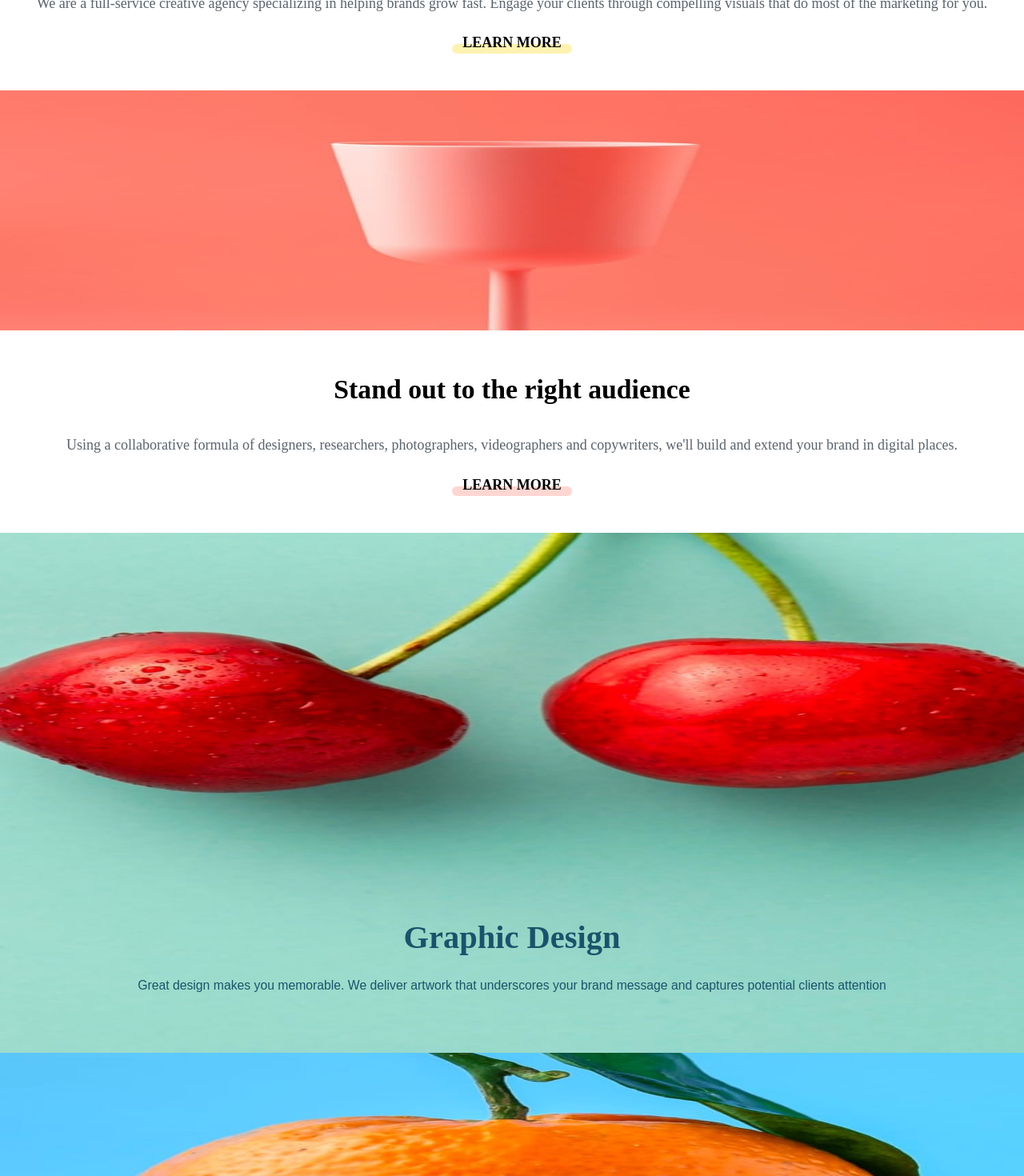
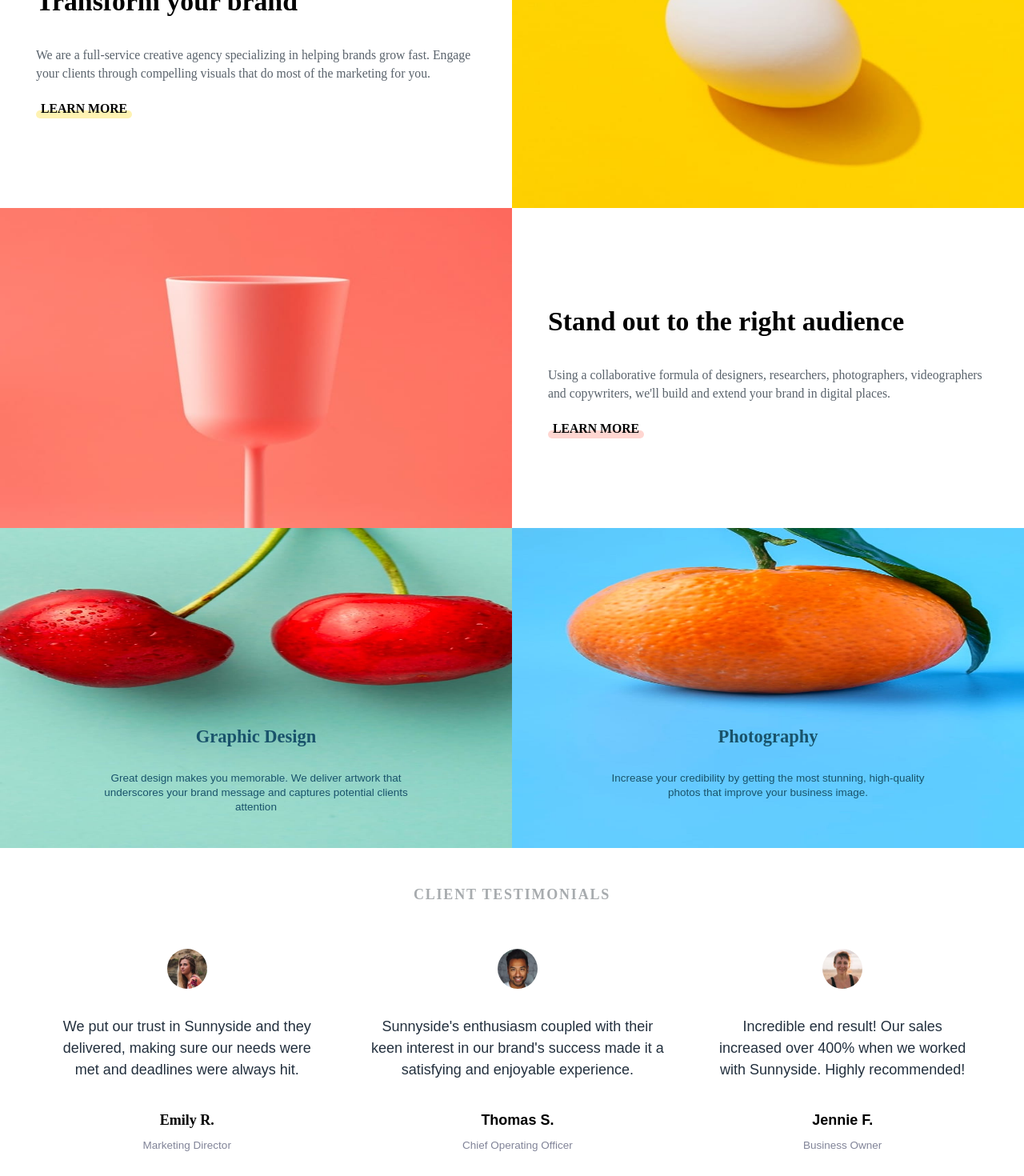
Before and after one commit to MikevPeeren/sunnyside-agency-landing-page, a Next.js app: page / in a window 1280 px wide. Shown: the part 940-2410 px from the top of the page at 80% size. Built offline with nearby package versions, Linux system fonts and the light colour scheme.

Commit message:
:iphone: Responsiveness improved Desktop version added

```diff
--- a/components/ImageText.tsx
+++ b/components/ImageText.tsx
@@ -5,12 +5,14 @@ interface IImageText {
 
 const ImageText = ({ title, content }: IImageText) => {
   return (
-    <div className="absolute left-1/2 bottom-10 w-full -translate-x-1/2 text-center">
+    <div className="absolute left-1/2 bottom-10 w-full md:w-3/4 md:h-[110px] -translate-x-1/2 text-center">
       <div className="flex flex-col justify-between">
-        <h1 className="font-fraunces font-black text-4xl text-dark-blue">
+        <h1 className="font-fraunces font-black text-4xl md:text-xl text-dark-blue">
           {title}
         </h1>
-        <p className="m-6 text-sm font-barlow text-dark-blue">{content}</p>
+        <p className="m-6 text-sm md:text-xs font-barlow text-dark-blue">
+          {content}
+        </p>
       </div>
     </div>
   );
--- a/components/Testimonials.tsx
+++ b/components/Testimonials.tsx
@@ -2,10 +2,11 @@ import Image from "next/image";
 
 const Testimonials = () => {
   return (
-    <div className="flex flex-col align-center justify-center text-center">
-      <h1 className="my-6 mt-14 tracking-widest text-gray-blue font-black font-fraunces">
+    <div className="flex flex-col justify-center text-center">
+      <h1 className="my-6 mt-14 md:mt-10 tracking-widest text-gray-blue font-black font-fraunces">
         CLIENT TESTIMONIALS
       </h1>
+      <div className="flex flex-col md:flex-row md:mx-8">
         <section className="m-6">
           <Image
             className="rounded-full"
@@ -67,6 +68,7 @@ const Testimonials = () => {
           </footer>
         </section>
       </div>
+    </div>
   );
 };
 
--- a/components/TextBlock.module.scss
+++ b/components/TextBlock.module.scss
@@ -3,9 +3,6 @@
   z-index: 1;
   display: block;
   padding: 0.25em 0 0.55em;
-  width: 150px;
-  margin-left: auto;
-  margin-right: auto;
 }
 
 .footer::after {
--- a/components/TextBlock.tsx
+++ b/components/TextBlock.tsx
@@ -8,12 +8,16 @@ interface ITextBlock {
 }
 
 const TextBlock = ({ header, content, footer, footerColor }: ITextBlock) => {
-  const yellowClassNames = `${styles.footer} p-4 uppercase font-black font-fraunces after:bg-yellow after:border-bg-yellow after:bg-opacity-30 cursor-pointer`;
-  const redClassNames = `${styles.footer} p-4 uppercase font-black font-fraunces after:bg-soft-red after:border-bg-soft-red  after:bg-opacity-30 cursor-pointer`;
+  const yellowClassNames = `${styles.footer} p-4 md:px-10 w-[150px] md:w-[120px] md:text-center mx-auto md:ml-10 uppercase font-black font-fraunces after:bg-yellow after:border-bg-yellow after:bg-opacity-30 cursor-pointer text-base md:text-sm`;
+  const redClassNames = `${styles.footer} p-4 md:px-10 w-[150px] md:w-[120px] md:text-center mx-auto md:ml-10 uppercase font-black font-fraunces after:bg-soft-red after:border-bg-soft-red after:bg-opacity-30 cursor-pointer text-base md:text-sm`;
   return (
-    <section className="flex flex-col align-center justify-center text-center my-8">
-      <h1 className="p-4 font-black font-fraunces text-3xl">{header}</h1>
-      <p className="p-4 font-fraunces text-very-dark-gray-blue">{content}</p>
+    <section className="flex flex-col justify-center text-center md:text-left my-8 md:w-2/4 md:order-1">
+      <h1 className="p-4 md:px-10 font-black font-fraunces text-3xl">
+        {header}
+      </h1>
+      <p className="p-4 md:px-10 font-fraunces text-very-dark-gray-blue text-base md:text-sm">
+        {content}
+      </p>
       <span
         className={footerColor === "yellow" ? yellowClassNames : redClassNames}
       >
--- a/pages/index.tsx
+++ b/pages/index.tsx
@@ -20,9 +20,9 @@ const Home: NextPage = () => {
         <div className="flex flex-col h-vh h-vw overflow-hidden">
           <div className="relative">
             <NavBar />
-            <div className="w-full relative h-[500px]">
+            <div className="w-full relative h-[500px] md:h-[800px]">
               <div className="absolute w-full">
-                <div className="w-full h-[500px] relative">
+                <div className="w-full h-[500px] md:h-[800px] relative">
                   <Image
                     src="/mobile/image-header.jpg"
                     alt="header image"
@@ -48,7 +48,8 @@ const Home: NextPage = () => {
               </div>
             </div>
           </div>
-          <div className="w-full h-[300px] relative">
+          <div className="md:flex md:flex-row">
+            <div className="w-full md:w-2/4 h-[300px] md:h-[400px] relative md:order-2">
               <Image
                 src="/mobile/image-transform.jpg"
                 alt="header image"
@@ -61,7 +62,9 @@ const Home: NextPage = () => {
               footer="Learn More"
               footerColor="yellow"
             />
-          <div className="w-full h-[300px] relative">
+          </div>
+          <div className="md:flex md:flex-row">
+            <div className="w-full md:w-2/4 h-[300px] md:h-[400px] relative md:order-none">
               <Image
                 src="/mobile/image-stand-out.jpg"
                 alt="header image"
@@ -74,9 +77,11 @@ const Home: NextPage = () => {
               footer="Learn More"
               footerColor="soft-red"
             />
-          <div className="w-full relative h-[650px]">
+          </div>
+          <div className="md:flex md:flex-row">
+            <div className="w-full relative h-[650px] md:h-[400px]">
               <div className="absolute w-full">
-              <div className="w-full h-[650px] relative">
+                <div className="w-full h-[650px] md:h-[400px] relative">
                   <Image
                     src="/mobile/image-graphic-design.jpg"
                     alt="header image"
@@ -89,9 +94,9 @@ const Home: NextPage = () => {
                 content="Great design makes you memorable. We deliver artwork that underscores your brand message and captures potential clients attention"
               />
             </div>
-          <div className="w-full relative h-[650px]">
+            <div className="w-full relative h-[650px] md:h-[400px]">
               <div className="absolute w-full">
-              <div className="w-full h-[650px] relative">
+                <div className="w-full h-[650px] md:h-[400px] relative">
                   <Image
                     src="/mobile/image-photography.jpg"
                     alt="header image"
@@ -104,7 +109,9 @@ const Home: NextPage = () => {
                 content="Increase your credibility by getting the most stunning, high-quality photos that improve your business image."
               />
             </div>
+          </div>
           <Testimonials />
+          <div className="md:flex md:flex-row md:w-full">
             <div className="flex flex-row w-full">
               <div className="w-2/4">
                 <Image
@@ -145,11 +152,12 @@ const Home: NextPage = () => {
                 />
               </div>
             </div>
-          <div className="bg-dark-moderate-cyan h-72 flex flex-col align-center justify-center text-center">
+          </div>
+          <div className="bg-dark-moderate-cyan h-72 flex flex-col justify-center text-center">
             <h1 className="lowercase font-barlow font-black text-4xl text-dark-desaturated-cyan">
               Sunnyside
             </h1>
-            <div className="flex flex-row m-6 my-8 justify-center align-center text-dark-desaturated-cyan">
+            <div className="flex flex-row m-6 my-8 justify-center text-dark-desaturated-cyan">
               <span className="mx-4 cursor-pointer hover:text-white transition duration-700 ease-in-out">
                 About
               </span>
@@ -160,7 +168,7 @@ const Home: NextPage = () => {
                 Projects
               </span>
             </div>
-            <div className="flex flex-row mx-16 my-6 justify-center align-center">
+            <div className="flex flex-row mx-16 my-6 justify-center">
               <div className="mx-2">
                 <svg
                   className="text-[#2C7566] font-black fill-current hover:text-white cursor-pointer transition duration-700 ease-in-out"
```
Lines whose indentation alone changed are shown as unchanged.
